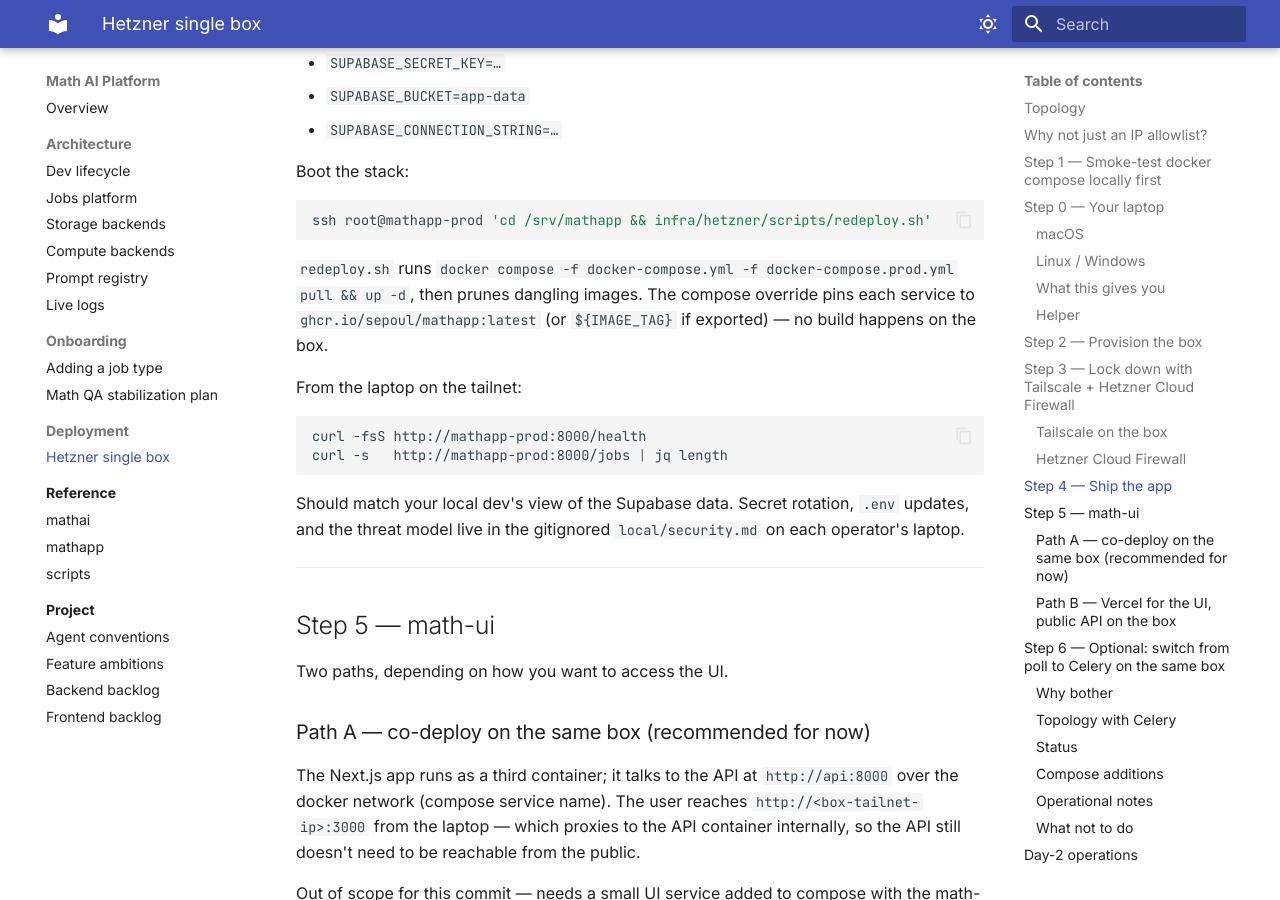
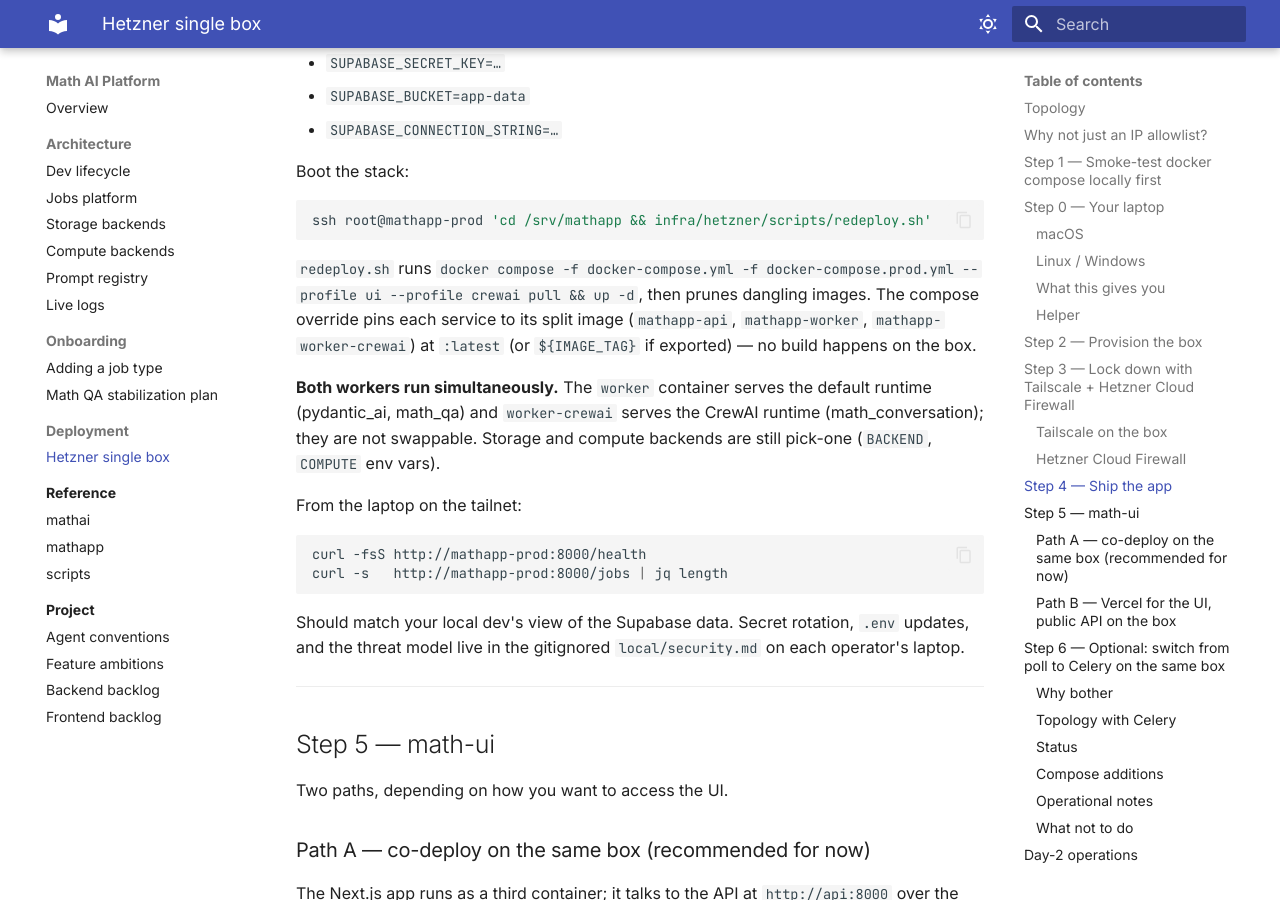
Before and after one commit to sepoul/ai-platform, an MkDocs documentation site: the page built from docs/deployment_hetzner.md, in a window 1280 px wide and 900 px high, scrolled down 5575 px. Built offline with MkDocs 1.6.1 and Material for MkDocs 9.7.7, drawn with Linux system fonts in a browser that asks for light colours; some of the changed text lies outside the part shown.

Commit message:
deploy: run both worker runtimes simultaneously in prod (Hetzner)
Production runs default + crewai workers in parallel — domains pick one
runtime each, both serve at the same time. Storage / compute backends
stay swap-one (BACKEND / COMPUTE).

- docker-compose.prod.yml: pin each service to its split image
  (mathapp-api, mathapp-worker, mathapp-worker-crewai). Add worker-crewai
  (inherits the `crewai` profile from base).
- infra/hetzner/scripts/redeploy.sh: default PROFILES="ui crewai" so the
  crewai worker comes up on every redeploy.
- docs/deployment_hetzner.md: document the dual-worker prod posture +
  point at the three GHCR image names + drop the last `mathapp:local`
  stale ref in the celery snippet.

100 green.

Co-Authored-By: Claude Opus 4.7 <noreply@anthropic.com>

````diff
--- a/docs/deployment_hetzner.md
+++ b/docs/deployment_hetzner.md
@@ -8,8 +8,10 @@ zero-downtime story; that's a different document.
 > **Status (2026-05-15): steps 1–4 live end-to-end.** Box
 > `mathapp-prod` (CX23, Falkenstein) is provisioned via
 > `cd infra/hetzner && terraform apply`. App deploy runs from a
-> GHCR-built image — GitHub Actions builds on push to `main` and
-> publishes `ghcr.io/sepoul/mathapp:latest`; the box pulls it via
+> GHCR-built images — GitHub Actions builds on push to `main` and
+> publishes the three split images
+> (`ghcr.io/sepoul/mathapp-{api,worker,worker-crewai}:latest`); the box
+> pulls them via
 > [`infra/hetzner/scripts/redeploy.sh`](../infra/hetzner/scripts/redeploy.sh).
 > Step 6's Celery wiring is implemented and locally smoke-tested via
 > `--profile celery`; not yet exercised on the box. The manual
@@ -267,9 +269,15 @@ ssh root@mathapp-prod 'cd /srv/mathapp && infra/hetzner/scripts/redeploy.sh'
 ```
 
 `redeploy.sh` runs `docker compose -f docker-compose.yml -f
-docker-compose.prod.yml pull && up -d`, then prunes dangling images.
-The compose override pins each service to `ghcr.io/sepoul/mathapp:latest`
-(or `${IMAGE_TAG}` if exported) — no build happens on the box.
+docker-compose.prod.yml --profile ui --profile crewai pull && up -d`,
+then prunes dangling images. The compose override pins each service to
+its split image (`mathapp-api`, `mathapp-worker`, `mathapp-worker-crewai`)
+at `:latest` (or `${IMAGE_TAG}` if exported) — no build happens on the box.
+
+**Both workers run simultaneously.** The `worker` container serves the
+default runtime (pydantic_ai, math_qa) and `worker-crewai` serves the
+CrewAI runtime (math_conversation); they are not swappable. Storage and
+compute backends are still pick-one (`BACKEND`, `COMPUTE` env vars).
 
 From the laptop on the tailnet:
 
@@ -398,8 +406,8 @@ services:
     profiles: [celery]
 
   celery-worker:
-    build: { context: ., dockerfile: Dockerfile }
-    image: mathapp:local
+    build: { context: ., dockerfile: Dockerfile.worker, args: { EXTRA: logfire } }
+    image: mathapp-worker:local
     command: >
       celery -A mathapp.entrypoints.celery_app worker
       --loglevel=info
````
Also changed, not shown: docker-compose.prod.yml (+13 -12 lines), 1 other file.
